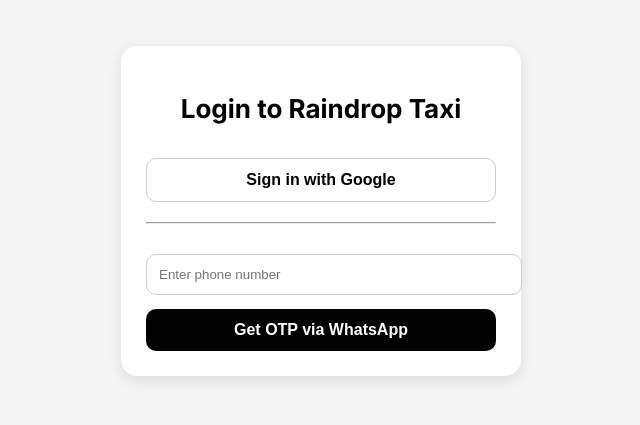
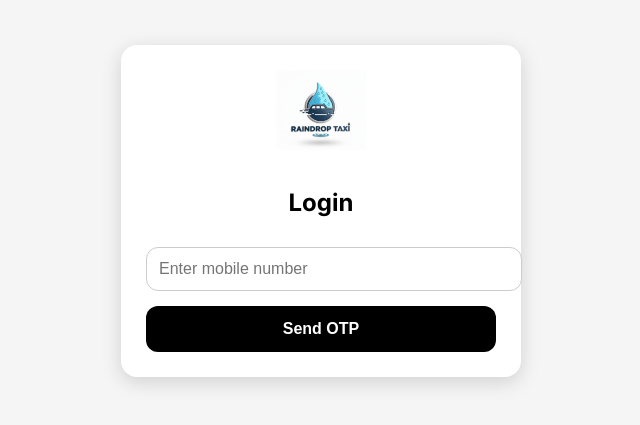
Before and after one commit to lakshmikrishnanet2025-cell/raindrop-taxi, a website: page login.html in a window 1280 px wide. Shown: the part 189-614 px from the top of the page, without its empty margins (319-959 px from the left). Drawn offline with Linux system fonts and the light colour scheme.

Commit message:
Update login.html

```diff
--- a/login.html
+++ b/login.html
@@ -4,113 +4,93 @@
 <meta charset="UTF-8">
 <meta name="viewport" content="width=device-width, initial-scale=1.0">
 <title>Raindrop Taxi – Login</title>
-
-<link rel="stylesheet" href="https://fonts.googleapis.com/css2?family=Inter:wght@400;600;700&display=swap">
+<link href="https://fonts.googleapis.com/css2?family=Inter:wght@400;600;700&display=swap" rel="stylesheet">
 
 <style>
 body {
     margin: 0;
-    font-family: Inter, sans-serif;
-    background: #f4f4f4;
+    background: #f5f5f5;
+    height: 100vh;
     display: flex;
     justify-content: center;
     align-items: center;
-    height: 100vh;
+    font-family: Inter, sans-serif;
 }
+
 .card {
     width: 350px;
-    background: white;
+    background: #fff;
     padding: 25px;
     border-radius: 16px;
+    box-shadow: 0 5px 20px rgba(0,0,0,0.15);
     text-align: center;
-    box-shadow: 0 4px 14px rgba(0,0,0,0.1);
 }
-h2 {
-    font-size: 26px;
-    margin-bottom: 20px;
-    font-weight: 700;
+
+.logo {
+    width: 90px;
+    margin-bottom: 15px;
 }
+
+input {
+    width: 100%;
+    padding: 12px;
+    border-radius: 12px;
+    border: 1px solid #ccc;
+    margin-top: 10px;
+    font-size: 16px;
+}
+
 button {
     width: 100%;
-    padding: 12px;
-    margin-top: 14px;
+    padding: 14px;
+    margin-top: 15px;
     border: none;
-    border-radius: 10px;
+    border-radius: 12px;
+    background: #000;
+    color: #fff;
     font-size: 16px;
     cursor: pointer;
     font-weight: 600;
 }
-.google {
-    background: #fff;
-    border: 1px solid #ccc;
-}
-.phone {
-    background: #000;
-    color: white;
-}
-input {
-    width: 100%;
-    padding: 12px;
-    margin-top: 10px;
-    border-radius: 10px;
-    border: 1px solid #ccc;
-}
 </style>
+</head>
 
-</head>
 <body>
 
 <div class="card">
-    <h2>Login to Raindrop Taxi</h2>
 
-    <button class="google" onclick="googleLogin()">Sign in with Google</button>
+    <img src="assets/logo.png" class="logo">
 
-    <hr style="margin:20px 0">
+    <h2>Login</h2>
 
-    <input id="phone" placeholder="Enter phone number" maxlength="10">
+    <input id="phone" maxlength="10" placeholder="Enter mobile number">
 
-    <button class="phone" onclick="phoneLogin()">Get OTP via WhatsApp</button>
+    <button onclick="sendOTP()">Send OTP</button>
+
 </div>
 
 <script>
-// ⭐ GOOGLE LOGIN WITHOUT API KEY
-function googleLogin() {
-    let googleURL =
-        "https://accounts.google.com/o/oauth2/v2/auth" +
-        "?client_id=407408718192.apps.googleusercontent.com" +
-        "&redirect_uri=https://accounts.google.com/o/oauth2/auth" +
-        "&response_type=token" +
-        "&scope=profile email";
+function sendOTP() {
+    let phone = document.getElementById("phone").value.trim();
 
-    alert("Google popup will open. After login, you will return automatically.");
-
-    window.location.href = "index.html";
-}
-
-
-// ⭐ PHONE LOGIN (OTP VIA WHATSApp)
-function phoneLogin() {
-    let phone = document.getElementById("phone").value;
-
-    if (phone.length != 10) {
-        alert("Enter valid 10-digit mobile number");
+    if (phone.length !== 10) {
+        alert("Enter valid 10 digit mobile number");
         return;
     }
 
-    let otp = Math.floor(100000 + Math.random() * 900000);
+    let apiKey = "7633c95c-c6bb-11f0-a6b2-0200cd936042";
 
-    // store OTP locally
-    localStorage.setItem("customerOTP", otp);
-    localStorage.setItem("customerPhone", phone);
-
-    let msg =
-`Your Raindrop Taxi Login OTP is ${otp}.`;
-
-    window.open(`https://wa.me/91${phone}?text=${msg}`, "_blank");
-
-    setTimeout(() => {
-        window.location.href = "verify.html";
-    }, 500);
+    fetch(`https://2factor.in/API/V1/${apiKey}/SMS/${phone}/AUTOGEN`)
+    .then(r => r.json())
+    .then(data => {
+        if (data.Status === "Success") {
+            localStorage.setItem("session_id", data.Details);
+            localStorage.setItem("phone", phone);
+            window.location.href = "verify.html";
+        } else {
+            alert("SMS sending failed. Try again.");
+        }
+    });
 }
 </script>
 
```
